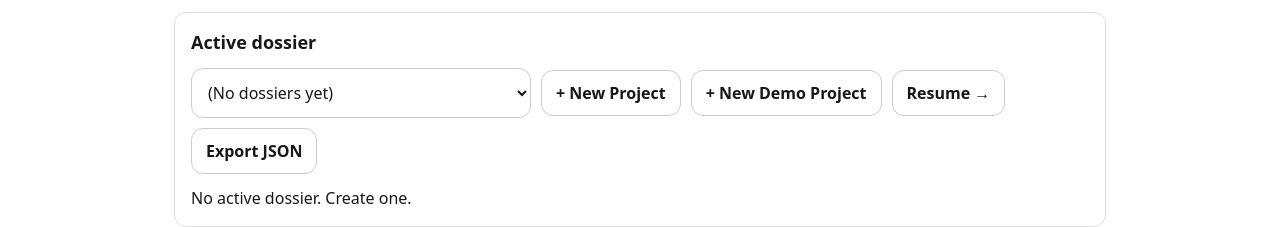
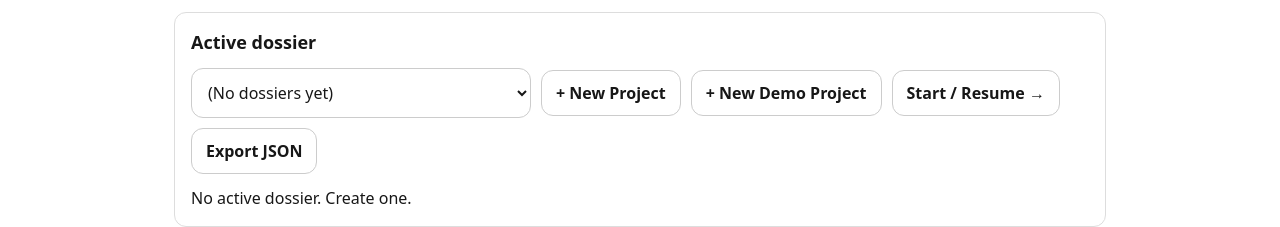
Before and after one commit to cweitsz/rapid-health-sandbox, a Next.js app: page /intake in a window 1280 px wide. Shown: the part 615-842 px from the top of the page. Built offline with nearby package versions, Linux system fonts and the light colour scheme.

Commit message:
updated intake page button from resume to start/resume

```diff
--- a/src/app/intake/page.tsx
+++ b/src/app/intake/page.tsx
@@ -347,7 +347,7 @@ export default function IntakePage() {
           </button>
 
           <Link href={resumeHref} style={linkBtnStyle}>
-            Resume →
+            Start / Resume →
           </Link>
 
           <button type="button" style={btnStyle} onClick={onExport} disabled={!activeId}>
```
